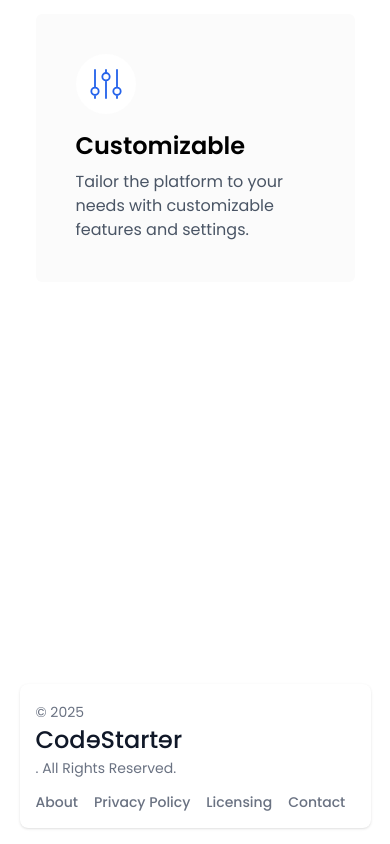
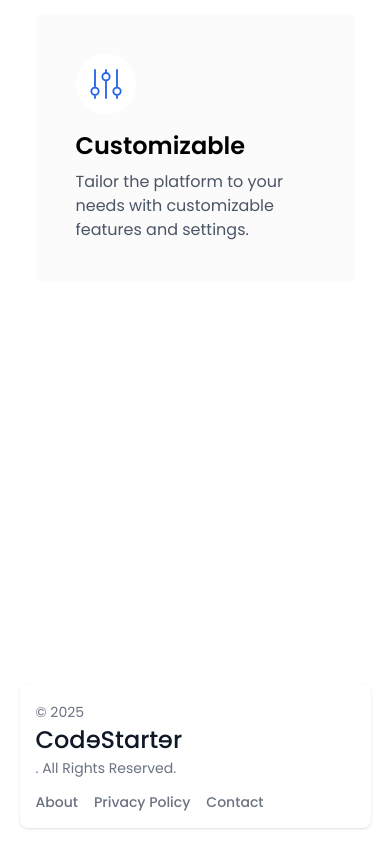
Before and after one commit to KiraaDev/CodeStarter-Landing-Page, a React (Vite) app: page / in a window 390 px wide. Shown: the part 2580-3424 px from the top of the page. Built offline with nearby package versions, Linux system fonts and the light colour scheme; a web font is replaced by a local one.

Commit message:
style:(footer): improve UI?UX

```diff
--- a/src/components/Footer.tsx
+++ b/src/components/Footer.tsx
@@ -14,9 +14,6 @@ function Footer() {
             <a href="#" className="hover:underline me-4 md:me-6">Privacy Policy</a>
           </li>
           <li>
-            <a href="#" className="hover:underline me-4 md:me-6">Licensing</a>
-          </li>
-          <li>
             <a href="#" className="hover:underline">Contact</a>
           </li>
         </ul>
```
